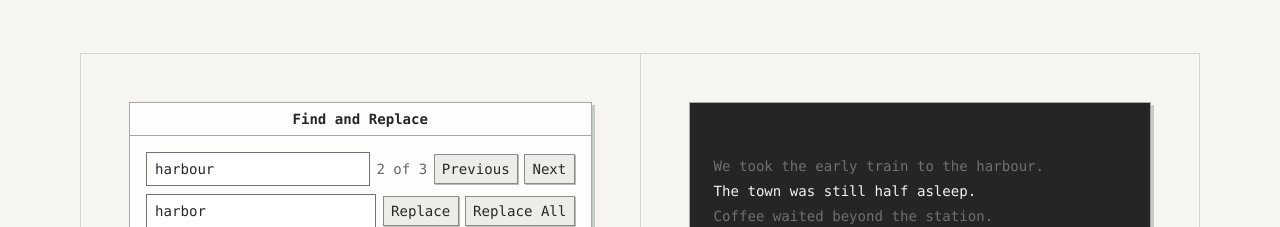
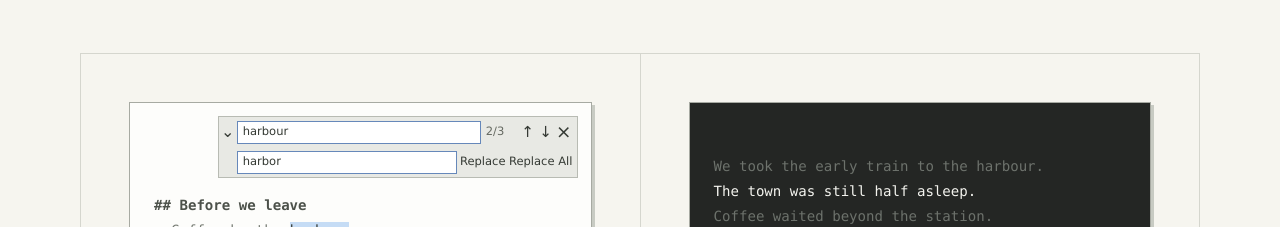
Before and after one commit to hazy-bits/linewren, a plain HTML site: page site/index.html in a window 1280 px wide. Shown: the part 725-952 px from the top of the page. Drawn offline with Linux system fonts and the light colour scheme.

Commit message:
Match the in-app find panel

```diff
--- a/site/index.html
+++ b/site/index.html
@@ -43,18 +43,27 @@
 
     <section class="feature-grid" aria-label="Linewren features">
       <article class="feature-card search-card">
-        <div class="mini-window" aria-hidden="true">
-          <div class="mini-title">Find and Replace</div>
-          <div class="find-row">
-            <div class="search-field">harbour</div>
-            <span class="match-count">2 of 3</span>
-            <span class="mini-button">Previous</span>
-            <span class="mini-button">Next</span>
+        <div class="find-demo" aria-hidden="true">
+          <div class="editor-copy">
+            <strong>## Before we leave</strong>
+            <span>– Coffee by the <span class="search-match">harbour</span></span>
+            <span>– Walk back at low tide</span>
           </div>
-          <div class="find-row replace-row">
-            <div class="search-field">harbor</div>
-            <span class="mini-button">Replace</span>
-            <span class="mini-button">Replace All</span>
+          <div class="find-panel">
+            <div class="find-row">
+              <span class="disclosure">⌄</span>
+              <div class="search-field">harbour</div>
+              <span class="match-count">2/3</span>
+              <span class="find-control">↑</span>
+              <span class="find-control">↓</span>
+              <span class="find-control close-control">×</span>
+            </div>
+            <div class="find-row replace-row">
+              <span></span>
+              <div class="search-field">harbor</div>
+              <span class="replace-control">Replace</span>
+              <span class="replace-control">Replace All</span>
+            </div>
           </div>
         </div>
         <p class="kicker">Find and replace</p>
--- a/site/linewren.css
+++ b/site/linewren.css
@@ -101,7 +101,7 @@ kbd, code {
 .feature-card { min-width: 0; padding: clamp(1.5rem, 4vw, 3rem); background: var(--paper); }
 .feature-card > p:last-child { color: var(--muted); }
 
-.mini-window, .focus-demo, .spelling-demo, .markdown-demo {
+.find-demo, .focus-demo, .spelling-demo, .markdown-demo {
   min-height: 178px;
   margin-bottom: 2rem;
   border: 1px solid #a7aaa2;
@@ -109,14 +109,34 @@ kbd, code {
   box-shadow: 3px 3px 0 #c8cbc3;
   font: .88rem/1.45 Monaco, "Courier New", monospace;
 }
-.mini-window { padding: 0 1rem 1rem; }
-.mini-title { margin: 0 -1rem 1rem; border-bottom: 1px solid #a7aaa2; padding: .35rem 1rem; text-align: center; font-weight: 700; }
-.find-row { display: grid; grid-template-columns: minmax(6rem, 1fr) auto auto auto; gap: .4rem; align-items: center; }
-.find-row + .find-row { margin-top: .55rem; }
-.replace-row { grid-template-columns: minmax(6rem, 1fr) auto auto; }
-.search-field { min-width: 0; border: 1px solid #70756d; padding: .35rem .5rem; background: #fff; }
-.match-count { color: #656961; white-space: nowrap; }
-.mini-button { border: 1px solid #8a8e86; padding: .25rem .45rem; background: #ecece8; box-shadow: 1px 1px 0 #b9bbb5; white-space: nowrap; }
+.find-demo { position: relative; overflow: hidden; padding: 5.75rem 1.5rem 1.25rem; color: #777c74; }
+.editor-copy { display: flex; flex-direction: column; gap: .25rem; }
+.editor-copy strong { color: #4c514a; }
+.search-match { background: var(--accent-soft); color: #353a34; }
+.find-panel {
+  position: absolute;
+  top: .8rem;
+  right: .8rem;
+  width: min(360px, calc(100% - 1.6rem));
+  border: 1px solid #b8bbb3;
+  background: #e8e9e4;
+  color: #353a34;
+  font: .72rem/1.2 Geneva, Verdana, sans-serif;
+}
+.find-row {
+  display: grid;
+  grid-template-columns: 18px minmax(5rem, 1fr) 38px 18px 18px 18px;
+  align-items: center;
+  min-height: 30px;
+  padding: 3px 4px 3px 0;
+}
+.replace-row { grid-template-columns: 18px minmax(5rem, 1fr) 52px 64px; }
+.disclosure { text-align: center; font-size: 1rem; line-height: 1; }
+.search-field { min-width: 0; height: 23px; border: 1px solid #6688ba; padding: 3px 5px; background: #fff; }
+.match-count { padding-left: 5px; color: #656961; white-space: nowrap; }
+.find-control, .replace-control { text-align: center; white-space: nowrap; }
+.find-control { font-size: .95rem; line-height: 1; }
+.close-control { font-size: 1.15rem; }
 .focus-demo { display: flex; flex-direction: column; justify-content: center; padding: 1.5rem; background: #242624; color: #6d726c; }
 .focus-demo p { margin: .15rem 0; }
 .focus-demo .in-focus { color: #f4f4ef; }
@@ -157,8 +177,6 @@ kbd, code {
   .actions { gap: .375rem; }
   .actions .button { font-size: clamp(.68rem, 3.2vw, .8rem); }
   .feature-grid, .dark-section { grid-template-columns: 1fr; }
-  .find-row, .replace-row { grid-template-columns: 1fr auto; }
-  .find-row .search-field { grid-column: 1 / -1; }
   .dark-section { margin-inline: -1rem; padding-inline: 1rem; }
   .site-footer { align-items: flex-start; flex-direction: column; }
 }
```
